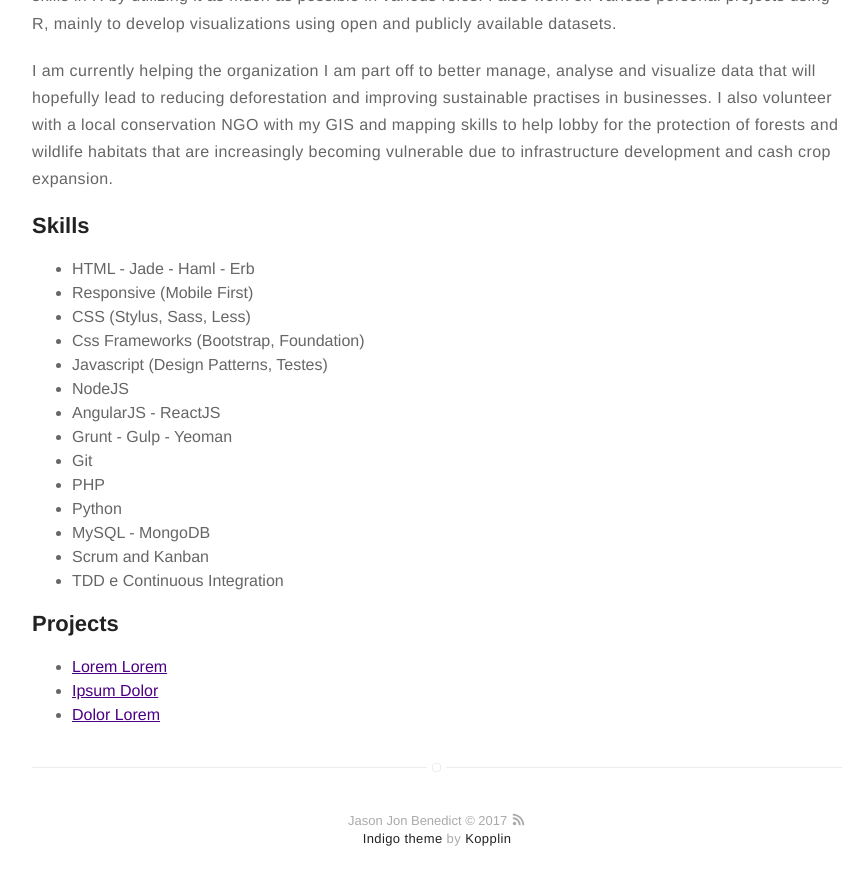
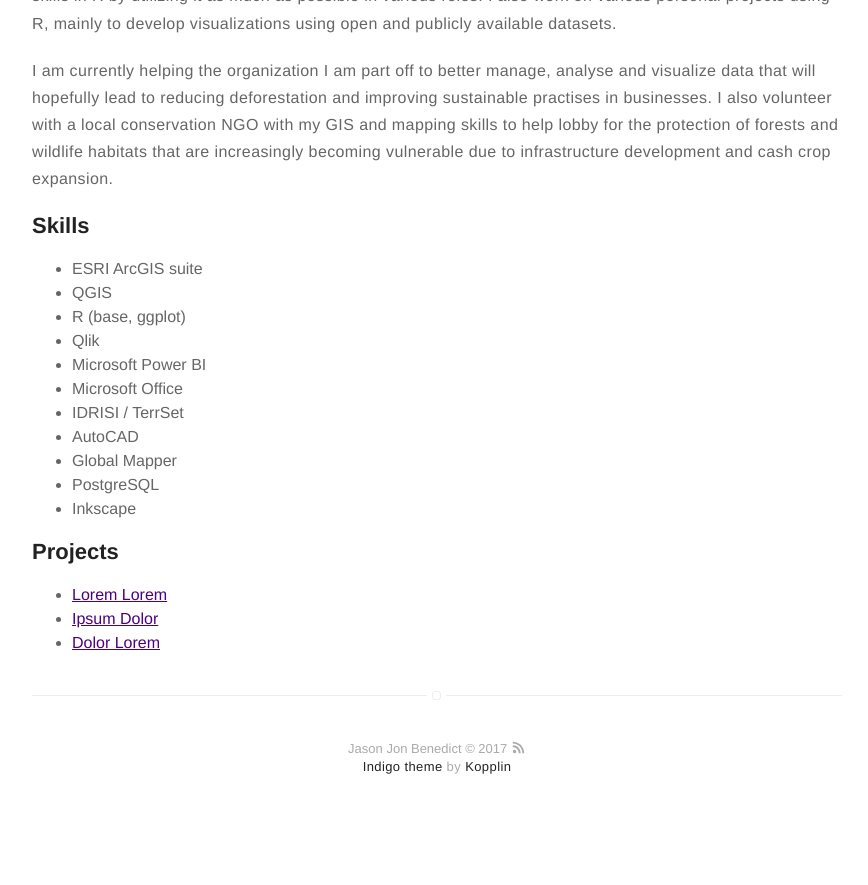
Before and after one commit to jasonjb82/jasonjb82.github.io, a Jekyll site: the page built from about.md, in a window 1280 px wide and 900 px high, scrolled down 1038 px. Shown: the top 885 px of the window, without its empty margins (203-1071 px from the left). Built offline with Jekyll 4.4.1, drawn with Linux system fonts in a browser that asks for light colours; after the commit the page ends 1876 px from its top, so only the background shows below that.

Commit message:
Create about.md

```diff
--- a/about.md
+++ b/about.md
@@ -35,20 +35,18 @@ and cash crop expansion.</p>
 <h2>Skills</h2>
 
 <ul class="skill-list">
-	<li>HTML - Jade - Haml - Erb</li>
-	<li>Responsive (Mobile First)</li>
-	<li>CSS (Stylus, Sass, Less)</li>
-	<li>Css Frameworks (Bootstrap, Foundation)</li>
-	<li>Javascript (Design Patterns, Testes)</li>
-	<li>NodeJS</li>
-	<li>AngularJS - ReactJS</li>
-	<li>Grunt - Gulp - Yeoman</li>
-	<li>Git</li>
-	<li>PHP</li>
-	<li>Python</li>
-	<li>MySQL - MongoDB</li>
-	<li>Scrum and Kanban</li>
-	<li>TDD e Continuous Integration</li>
+	<li>ESRI ArcGIS suite</li>
+	<li>QGIS</li>
+	<li>R (base, ggplot)</li>
+	<li>Qlik</li>
+	<li>Microsoft Power BI</li>
+	<li>Microsoft Office</li>
+	<li>IDRISI / TerrSet</li>
+	<li>AutoCAD</li>
+	<li>Global Mapper</li>
+	<li>PostgreSQL</li>
+	<li>Inkscape</li>
+
 </ul>
 
 <h2>Projects</h2>
```
